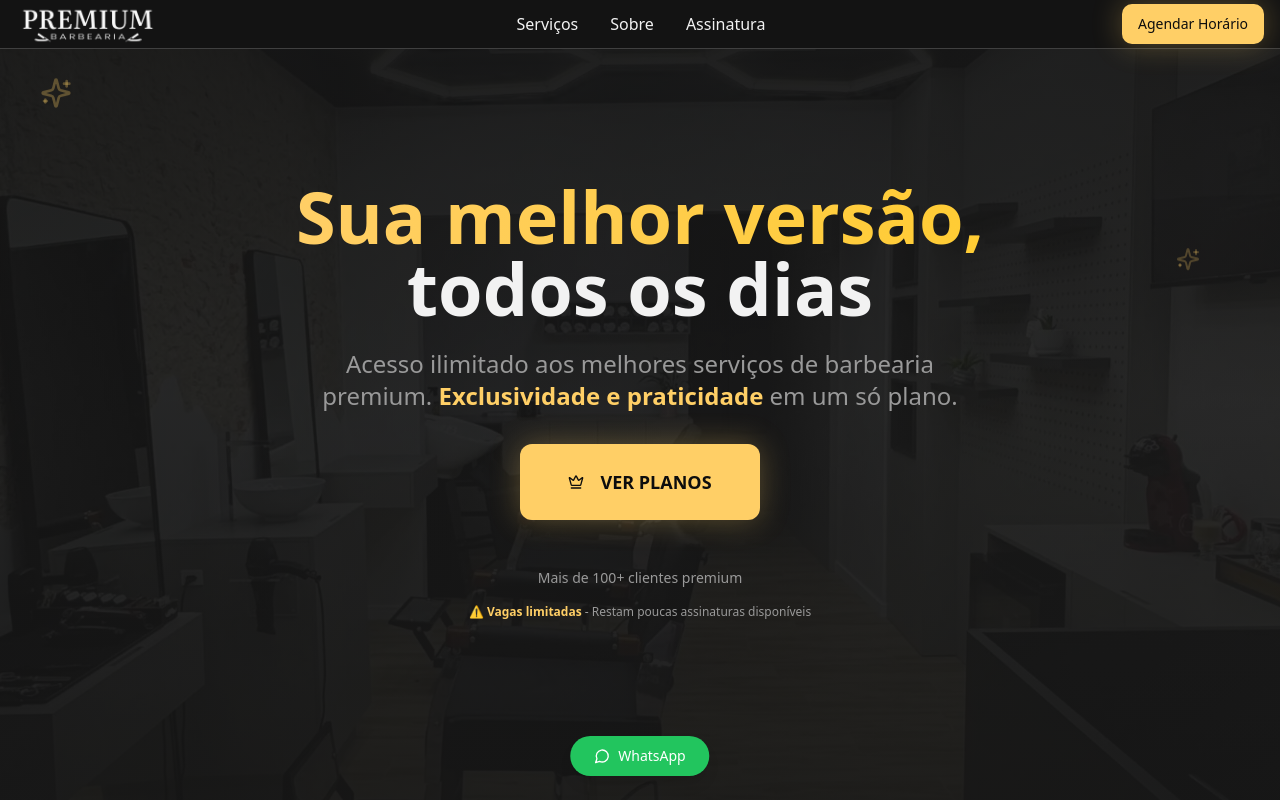
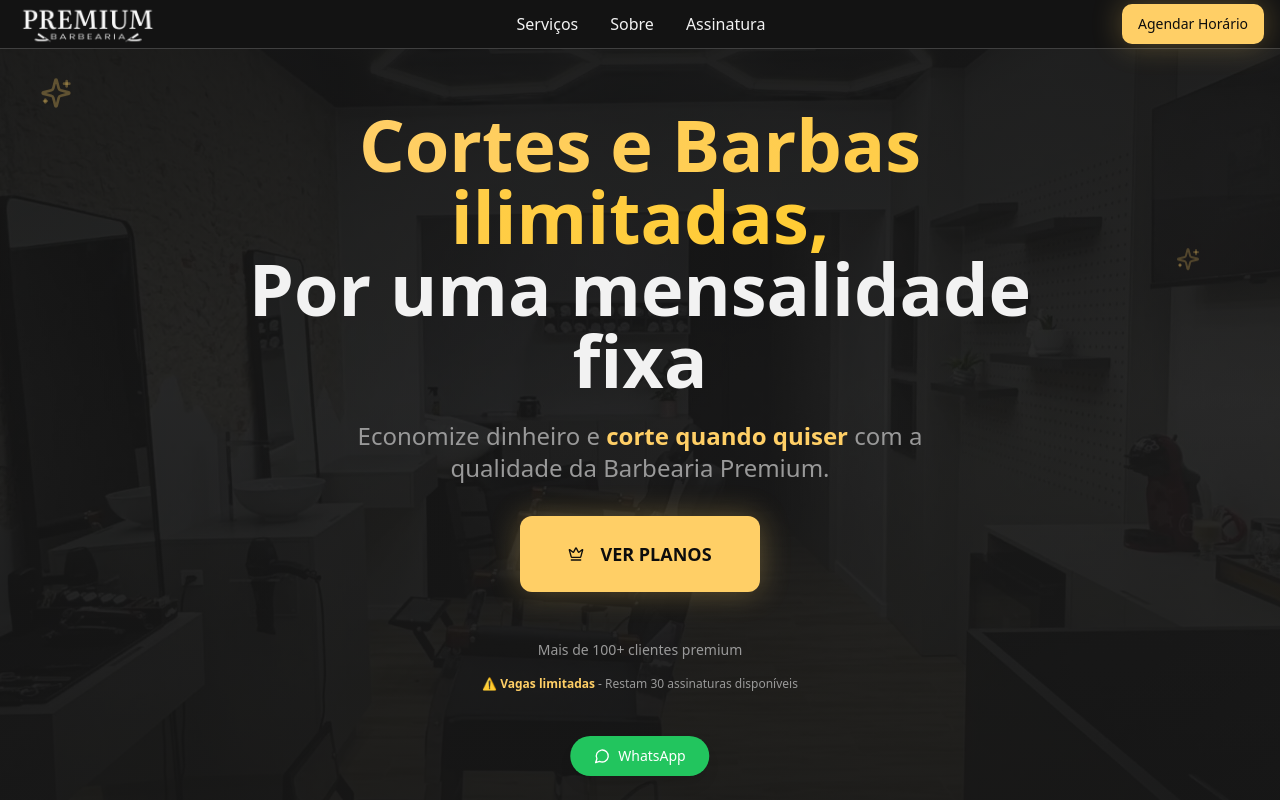
Before and after one commit to GaaspaaRn/corte-prime-flix, a React (Vite) app: page /assinatura in a window 1280 px wide. Shown: the top 800 px of the page. Built offline with nearby package versions, Linux system fonts and the light colour scheme.

Commit message:
Update AssinaturaHero.tsx

```diff
--- a/src/components/assinatura/AssinaturaHero.tsx
+++ b/src/components/assinatura/AssinaturaHero.tsx
@@ -40,17 +40,17 @@ const AssinaturaHero = () => {
           {/* Main Headline */}
           <h1 className="text-4xl md:text-6xl lg:text-7xl font-bold mb-6 leading-tight">
             <span className="bg-gradient-accent bg-clip-text text-transparent">
-              Sua melhor versão,
+              Cortes e Barbas ilimitadas,
             </span>
             <br />
-            <span className="text-foreground">todos os dias</span>
+            <span className="text-foreground">Por uma mensalidade fixa</span>
           </h1>
 
           {/* Subheadline */}
           <p className="text-xl md:text-2xl text-muted-foreground mb-8 max-w-2xl mx-auto leading-relaxed">
-            Acesso ilimitado aos melhores serviços de barbearia premium.
-            <span className="text-primary font-semibold"> Exclusividade e praticidade </span>
-            em um só plano.
+            Economize dinheiro e
+            <span className="text-primary font-semibold"> corte quando quiser </span>
+            com a qualidade da Barbearia Premium.
           </p>
 
           {/* CTA Button */}
@@ -65,7 +65,7 @@ const AssinaturaHero = () => {
               <span>Mais de 100+ clientes premium</span>
             </div>
             <p className="text-xs text-muted-foreground">
-              ⚠️ <span className="text-primary font-semibold">Vagas limitadas</span> - Restam poucas assinaturas disponíveis
+              ⚠️ <span className="text-primary font-semibold">Vagas limitadas</span> - Restam 30 assinaturas disponíveis
             </p>
           </div>
         </div>
```
